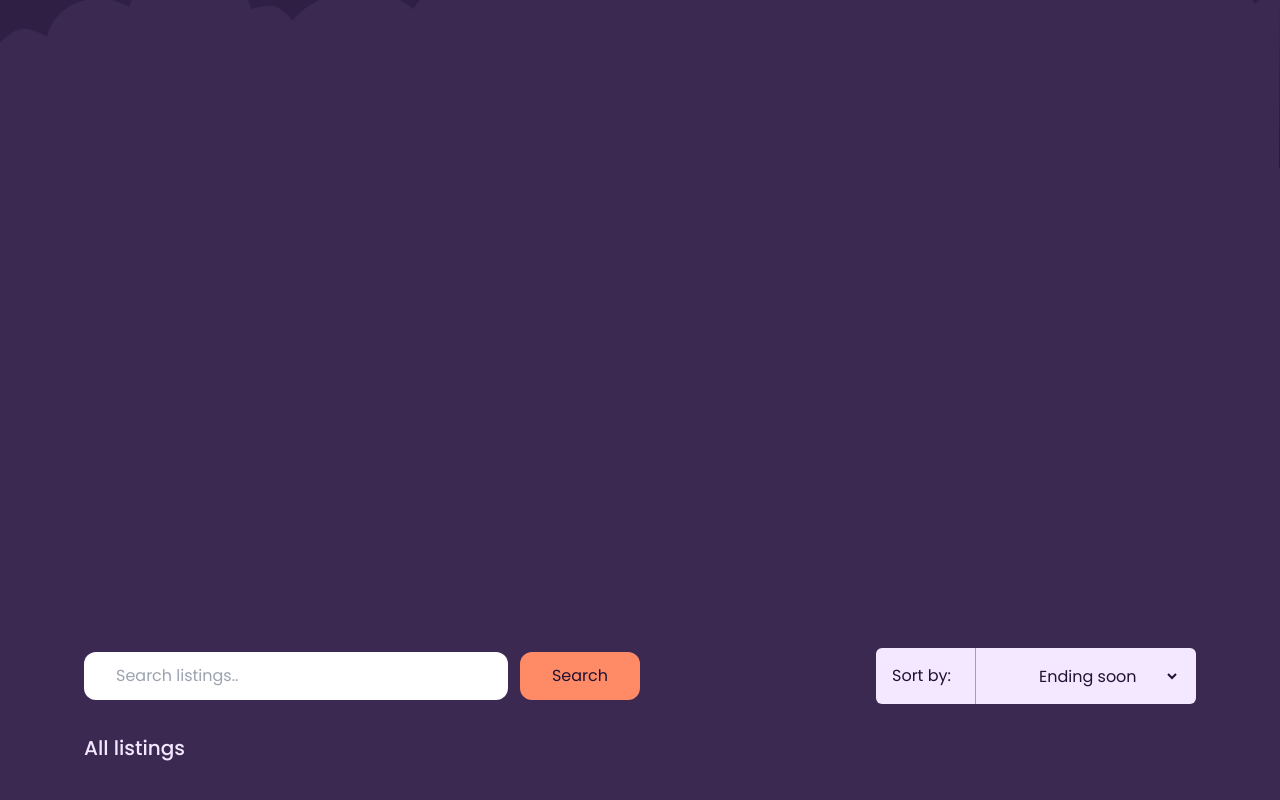
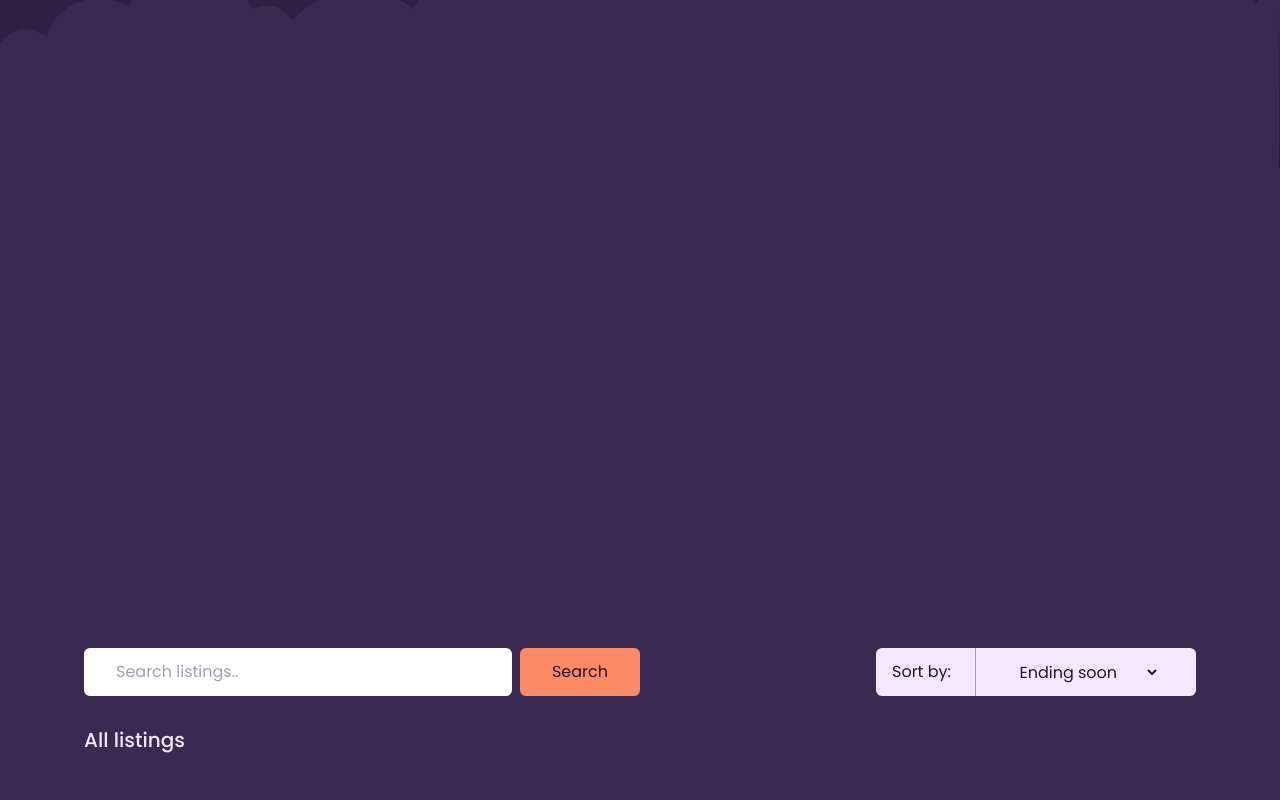
Before and after one commit to Krihag/semester-project2, a website built with Vite: page index.html in a window 1280 px wide. Shown: the part 739-1539 px from the top of the page. Built offline with nearby package versions, Linux system fonts and the light colour scheme; no server answers.

Commit message:
small styling fixes on searchbar and filter

```diff
--- a/index.html
+++ b/index.html
@@ -114,53 +114,59 @@
       </div> -->
 
       <!-- ALL LISTINGS SECTION -->
-      <section class="max-w-sm md:max-w-3xl xl:max-w-6xl mx-auto">
+      <section class="max-w-sm md:max-w-3xl xl:max-w-6xl mx-auto z-10">
         <div class="mx-8 lg:mx-4 xl:mx-5">
           <div
-            class="my-6 flex gap-4 justify-between flex-col-reverse xl:flex-row xl:items-center"
+            class="my-6 flex gap-4 justify-between flex-col-reverse md:flex-row md:items-center"
           >
             <div
               id="search-bar"
-              class="w-full md:w-3/4 lg:w-1/2 flex relative gap-3 pt-4 lg:pt-0 text-sm lg:text-base"
+              class="w-full md:w-3/4 xl:w-1/2 flex relative gap-2 pt-4 md:pt-0 text-sm md:text-base"
             >
               <input
                 type="search"
                 id="search-input"
-                class="w-full rounded-xl outline-none text-primary px-4 lg:px-8 py-3"
+                class="w-full rounded-md outline-none text-primary px-4 xl:px-8 py-2 xl:py-3 text-sm xl:text-base"
                 placeholder="Search listings.."
               />
               <button
                 id="search-button"
-                class="bg-cta rounded-xl border-lighterPurple px-4 xl:px-8 h-full right-0 top-0 py-3 text-primary"
+                class="bg-cta rounded-md border-lighterPurple px-4 xl:px-8 h-full right-0 top-0 py-3 text-sm xl:text-base text-primary"
               >
                 Search
               </button>
             </div>
 
             <div
-              class="bg-purple-100 flex px-4 rounded-md max-w-80 w-full items-center justify-between"
+              class="bg-purple-100 flex px-3 xl:px-4 rounded-md max-w-60 xl:max-w-80 w-full items-center"
             >
               <span
-                class="py-4 text-sm sm:text-base xl:text-base font-normal bg-purple-100 text-secondary border-r border-gray-400 pr-2 lg:pr-6"
+                class="py-3 text-sm sm:text-sm xl:text-base font-normal bg-purple-100 text-secondary border-r border-gray-400 pr-3 xl:pr-6"
                 >Sort by:</span
               >
 
               <select
                 name="sort-listings"
                 id="sort-listings"
-                class="text-primary bg-purple-100 h-full outline-none text-sm sm:text-base sm:px-1 lg:px-3 xl:px-5"
+                class="text-primary bg-purple-100 h-full outline-none text-sm xl:text-base sm:px-1 lg:px-3 xl:px-5 mx-auto"
               >
-                <option value="ending-soon" class="py-2 text-lg" selected>
+                <option
+                  value="ending-soon"
+                  class="py-2 text-sm xl:text-base w-full"
+                  selected
+                >
                   Ending soon
                 </option>
-                <option value="order" class="p-2 text-lg w-full">
+                <option value="order" class="p-2 text-sm xl:text-base w-full">
                   Title A-Z
                 </option>
-                <option value="reverse" class="py-2 text-lg">Title Z-A</option>
-                <option value="new-listings" class="py-2 text-lg">
+                <option value="reverse" class="py-2 text-sm xl:text-base">
+                  Title Z-A
+                </option>
+                <option value="new-listings" class="py-2 text-sm xl:text-base">
                   New listings
                 </option>
-                <option value="highest-price" class="py-2 text-lg">
+                <option value="highest-price" class="py-2 text-sm xl:text-base">
                   Highest price
                 </option>
               </select>
```
